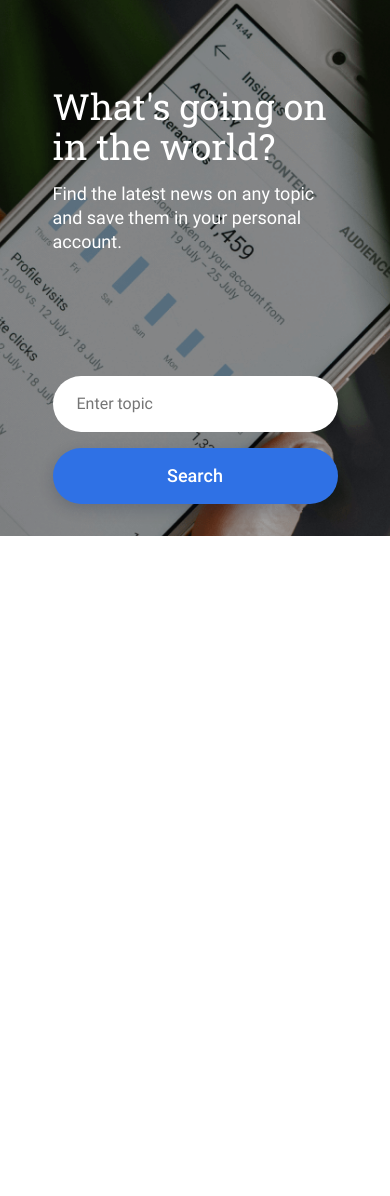
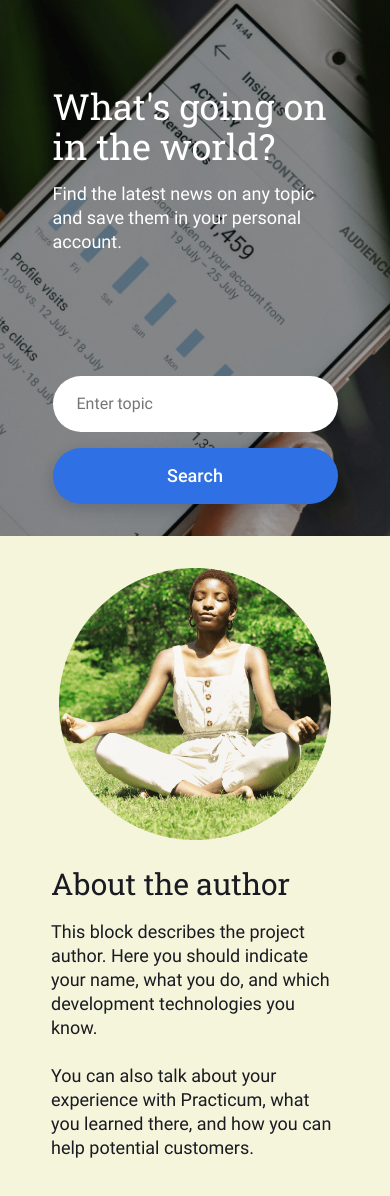
Before and after one commit to idenispankov/news-explorer-frontend, a React (Create React App) app: page / in a window 390 px wide. Shown: the top 1196 px of the page. Before the commit the page ends 844 px from the top, so only its background shows below. Built offline with nearby package versions, Linux system fonts and the light colour scheme.

Commit message:
About Component, fully responsive

```diff
--- /dev/null
+++ b/src/components/About/About.css
@@ -0,0 +1,81 @@
+.about {
+  min-height: 624px;
+  background: #fff;
+  display: flex;
+  background: beige;
+}
+
+.about__image {
+  width: 464px;
+  height: 464px;
+  margin: 80px 56px 80px 104px;
+}
+
+.about__group {
+  max-width: 600px;
+  padding-top: 131px;
+  margin-right: 40px;
+}
+
+.about__title {
+  margin: 0 0 24px 0;
+  font-family: 'Roboto Slab', sans-serif;
+  font-style: normal;
+  font-weight: normal;
+  font-size: 40px;
+  line-height: 46px;
+  color: #1a1b22;
+}
+
+.about__text {
+  margin: 0 0 24px 0;
+  font-family: 'Roboto', sans-serif;
+  font-style: normal;
+  font-weight: normal;
+  font-size: 18px;
+  line-height: 24px;
+  color: #1a1b22;
+}
+
+@media screen and (max-width: 900px) {
+  .about {
+    min-height: 354px;
+  }
+  .about__image {
+    width: 232px;
+    height: 232px;
+    margin: 61px 32px 61px 40px;
+  }
+  .about__group {
+    max-width: 424px;
+    padding-top: 40px;
+  }
+  .about__title {
+    margin-bottom: 16px;
+  }
+}
+
+@media screen and (max-width: 750px) {
+  .about {
+    min-height: 752px;
+    flex-direction: column;
+    align-items: center;
+  }
+  .about__group {
+    padding: 0;
+    margin: 0 24px;
+    max-width: 288px;
+  }
+  .about__image {
+    width: 272px;
+    height: 272px;
+    margin: 32px auto 24px;
+  }
+  .about__title {
+    font-size: 30px;
+    line-height: 40px;
+  }
+  .about__text:last-child {
+    margin: 0;
+  }
+}
--- /dev/null
+++ b/src/components/About/About.js
@@ -0,0 +1,23 @@
+import './About.css';
+import author from '../../images/author.png';
+
+const About = () => {
+  return (
+    <section className='about'>
+      <img className='about__image' src={author} alt='author' />
+      <div className='about__group'>
+        <h2 className='about__title'>About the author</h2>
+        <p className='about__text'>
+          This block describes the project author. Here you should indicate your
+          name, what you do, and which development technologies you know.
+        </p>
+        <p className='about__text'>
+          You can also talk about your experience with Practicum, what you
+          learned there, and how you can help potential customers.
+        </p>
+      </div>
+    </section>
+  );
+};
+
+export default About;
--- a/src/components/App/App.js
+++ b/src/components/App/App.js
@@ -1,10 +1,12 @@
 import './App.css';
 import Header from '../Header/Header.js';
+import About from '../About/About.js';
 
 function App() {
   return (
     <div className='app'>
       <Header />
+      <About />
     </div>
   );
 }
```
Also changed, not shown: src/images/author.png (added).
